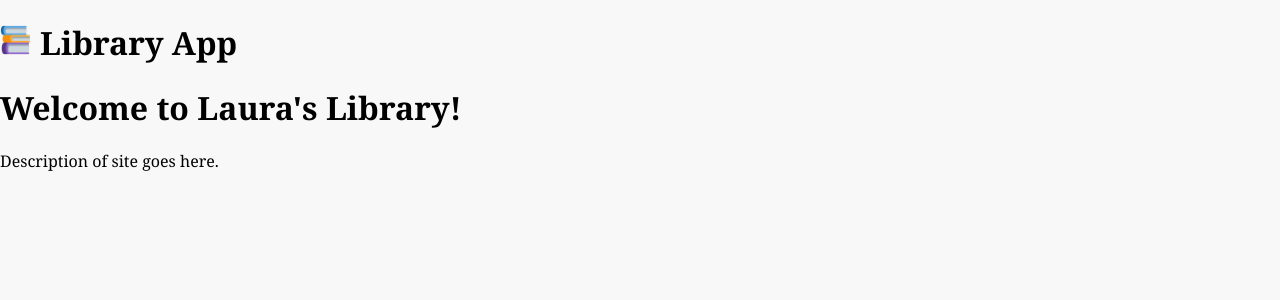
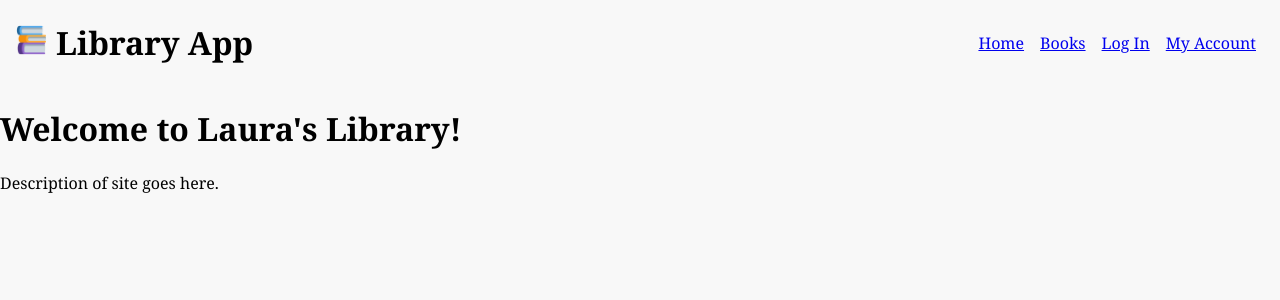
Before and after one commit to LauraMFerrisNY/BookBuddy, a React (Vite) app: page / in a window 1280 px wide. Shown: the top 300 px of the page. Built offline with nearby package versions, Linux system fonts and the light colour scheme.

Commit message:
Added navigation links

```diff
--- a/src/App.jsx
+++ b/src/App.jsx
@@ -16,7 +16,7 @@ function App() {
     <>
     <div className='pageContent'>
       <div className='topNavBar'>
-        <h1><img id='logo-image' src={bookLogo}/>Library App</h1>
+        <h1 className='site_title'><img id='logo-image' src={bookLogo}/>Library App</h1>
 
         {/*
         <p>Complete the React components needed to allow users to browse a library catalog, check out books, review their account, and return books that they've finished reading.</p>
@@ -26,7 +26,7 @@ function App() {
         <p>Don't forget to set up React Router to navigate between the different views of your single page application!</p>
         */}
 
-        <Navigations token={token}/>
+        <Navigations />
       </div>
       <div className='mainSection'>
         <Routes>
--- a/src/components/Navigations.jsx
+++ b/src/components/Navigations.jsx
@@ -4,7 +4,12 @@ import { Link } from "react-router-dom";
 function Navigations() {
   return (
     <>
-
+      <div className="nav_bar_links">
+        <Link to='/'>Home</Link>
+        <Link to='/books'>Books</Link>
+        <Link to='/login'>Log In</Link>
+        <Link to='/account'>My Account</Link>
+      </div>
     </>
   )
 }
--- a/src/index.css
+++ b/src/index.css
@@ -10,4 +10,20 @@ body {
   margin-right: 10px;
 }
 
-/* Add your own custom styles here */
+.topNavBar {
+  display: flex;
+  justify-content: space-between;
+}
+
+.site_title {
+  padding-left: .5em;
+}
+
+.nav_bar_links {
+  padding-right: 1em;
+  align-content: center;
+}
+
+.nav_bar_links > a {
+  margin: .5em;
+}
```
